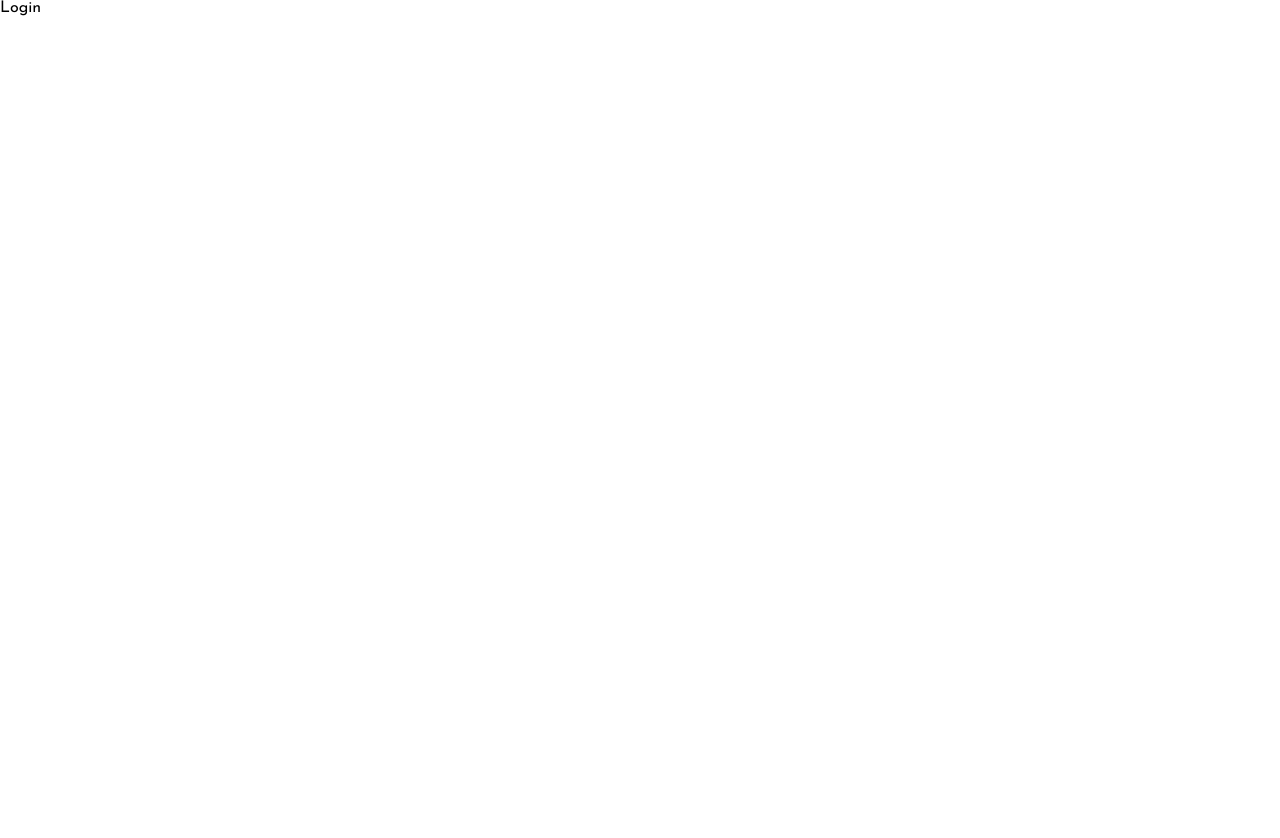
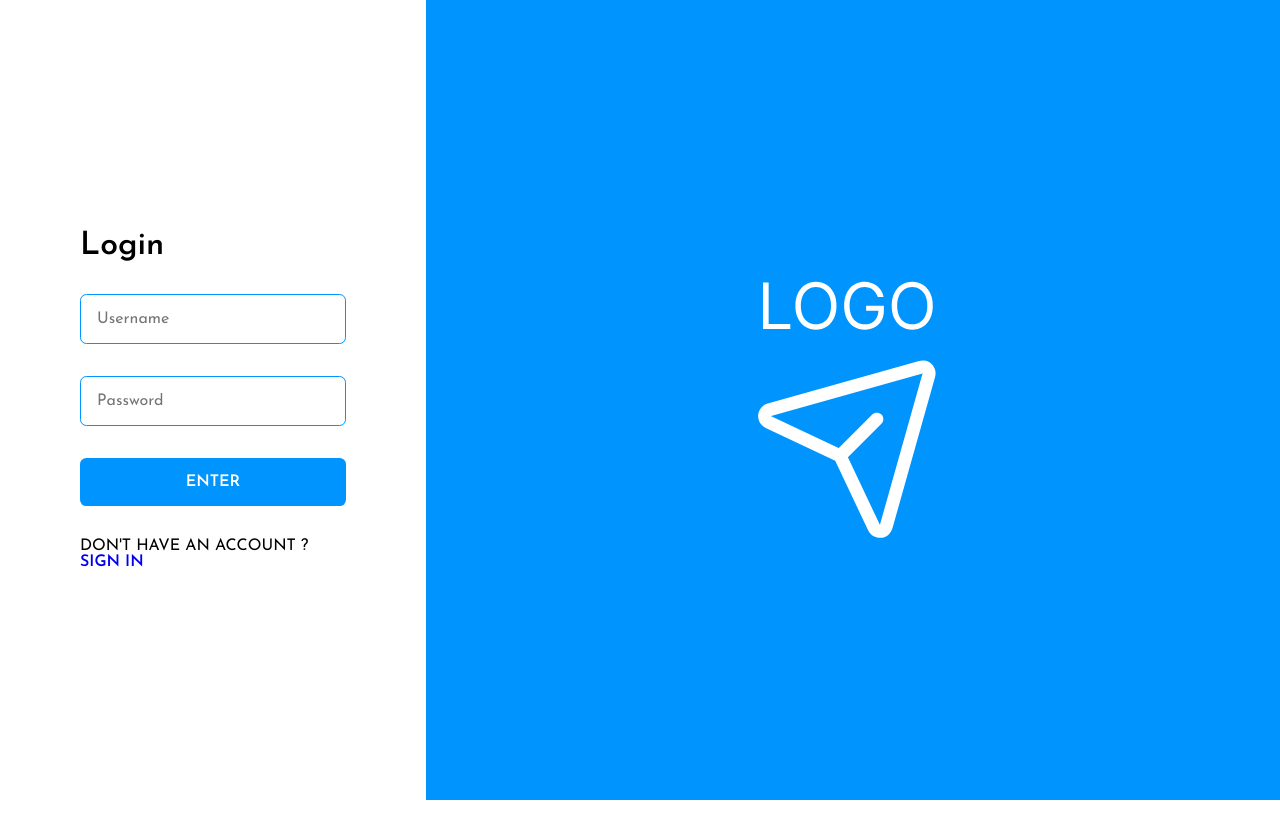
Before and after one commit to ESG-6566/salari_saedi_messenger_final_project, a React (Create React App) app in the folder client/: page /login in a window 1280 px wide. Shown: the top 838 px of the page. Before the commit the page ends 800 px from the top, so only its background shows below. Built offline with nearby package versions, Linux system fonts and the light colour scheme.

Commit message:
login page
login page coding
register page edit
new Moduls to install in client/node_modules:
1.	axios

```diff
--- a/client/src/pages/Login.jsx
+++ b/client/src/pages/Login.jsx
@@ -1,5 +1,190 @@
-import React from "react"
+import axios from "axios";
+//Axios is used to communicate with the backend
+import React, { useState, useEffect } from "react";
+import styled from "styled-components";
+import { Link, useNavigate } from "react-router-dom";
+//The useNavigate hook returns a function that lets you navigate programmatically, in between pages
 
-export default function Login(){
-    return <div>Login</div>
+// import Logo from "../assets/logo.svg";
+import Logo2 from "../assets/logo2.svg";
+//import styles from '../mystyle.module.css';
+import { ToastContainer, toast } from "react-toastify";
+import "react-toastify/dist/ReactToastify.css";
+import { loginRoute } from "../utils/APIRoutes";
+
+export default function Login() {
+   const navigate = useNavigate();
+
+   const toastOptions = {
+      position: "bottom-right",
+      autoClose: 8000,
+      pauseOnHover: true,
+      draggable: true,
+      theme: "dark",
+   };
+
+   const [values, setValues] = useState({
+      username: "",
+      password: "",
+   });
+
+
+
+   const handleValidation = () => {
+      //Checking the correctness of user inputs
+      const { password, username } = values;
+      if (password === "") {
+        toast.error("Username and password required.", toastOptions);
+         return false;
+      } else if (username.length === "" ) {
+         toast.error("Username and password required.", toastOptions);
+         return false;
+      }
+      return true;
+   };
+
+   const handleSubmit = async (event) => {
+      event.preventDefault();
+
+      if (handleValidation()) {
+         //  console.log("in validation", loginRoute);
+         const { username, password} = values;
+         const { data } = await axios.post(loginRoute, {
+            username,
+            password,
+         });
+         if (data.status === false) toast.error(data.message, toastOptions);
+         if (data.status === true) {
+            localStorage.setItem("chat-app-user", JSON.stringify(data.user));
+            // The JSON.stringify() static method converts a JavaScript value to a JSON string,
+         // optionally replacing values if a replacer function is specified or optionally including only the specified properties if a replacer array is specified.
+            navigate("/");
+            //navigat to chat page
+         }
+      }
+   };
+
+   const handleChange = (event) => {
+      setValues({ ...values, [event.target.name]: event.target.value });
+   };
+
+   //The Effect Hook lets us perform side effects in function components
+   useEffect(()=>{
+      //navigate to chat page if values are true and sets on local storage and dont stay in login
+      if(localStorage.getItem("chat-app-user")){
+         navigate('/')
+      }
+   },[]);
+
+   return (
+      <React.Fragment>
+         <FormContainer>
+            <form onSubmit={(event) => handleSubmit(event)}>
+               <div className="nrand">
+                  <h1>Login</h1>
+               </div>
+               <input
+                  type="text"
+                  placeholder="Username"
+                  name="username"
+                  onChange={(e) => handleChange(e)}
+                  min = "3"
+               />
+               <input
+                  type="password"
+                  placeholder="Password"
+                  name="password"
+                  onChange={(e) => handleChange(e)}
+               />
+               <button type="submit">Enter</button>
+               <span>
+                  Don't have an account ?<Link to="./register"> Sign in</Link>
+               </span>
+            </form>
+            <LogoField>
+               <img src={Logo2} />
+            </LogoField>
+         </FormContainer>
+         <ToastContainer />
+      </React.Fragment>
+   );
 }
+
+const LogoField = styled.div`
+   height: 100%;
+   width: 100%;
+   background-color: #0094ff;
+   justify-content: center;
+   align-items: center;
+   img {
+      margin: 30vh;
+   }
+`;
+
+const FormContainer = styled.div`
+   height: 100vh;
+   width: 100vw;
+   display: flex;
+   flex-direction: row;
+   justify-content: center;
+   align-items: center;
+   background-color: #white;
+   .brand {
+      display: flex;
+      align-items: center;
+      gap: 1rem;
+      justify-content: center;
+      img {
+         height: 5rem;
+      }
+      h1 {
+         color: white;
+         text-transform: uppercase;
+      }
+   }
+
+   form {
+      width: 50vw;
+      display: flex;
+      flex-direction: column;
+      gap: 2rem;
+      background-color: #white;
+      padding: 3rem 5rem;
+   }
+   input {
+      background-color: transparent;
+      padding: 1rem;
+      border: 0.1rem solid #0094ff;
+      border-radius: 0.4rem;
+      color: black;
+      width: 100%;
+      font-size: 1rem;
+      &:focus {
+         border: 0.1rem solid #997af0;
+         outline: none;
+      }
+   }
+   button {
+      background-color: #0094ff;
+      color: white;
+      padding: 1rem 2rem;
+      border: none;
+      font-weight: bold;
+      cursor: pointer;
+      border-radius: 0.4rem;
+      font-size: 1rem;
+      text-transform: uppercase;
+      &:hover {
+         background-color: #4e0eff;
+      }
+   }
+   span {
+      color: black;
+      text-transform: uppercase;
+      a {
+         color: #blue;
+         text-decoration: none;
+         font-weight: bold;
+      }
+   }
+`;
--- a/client/src/pages/Register.jsx
+++ b/client/src/pages/Register.jsx
@@ -1,9 +1,10 @@
-// handelsubmit const needs to uncomenting to send data to server port
-
 import axios from "axios";
+//Axios is used to communicate with the backend
 import React, { useState, useEffect } from "react";
 import styled from "styled-components";
 import { Link, useNavigate } from "react-router-dom";
+//The useNavigate hook returns a function that lets you navigate programmatically, in between pages
+
 // import Logo from "../assets/logo.svg";
 import Logo2 from "../assets/logo2.svg";
 //import styles from '../mystyle.module.css';
@@ -29,7 +30,16 @@ export default function Register() {
       confirmPassword: "",
    });
 
+   //The Effect Hook lets us perform side effects in function components
+   useEffect(()=>{
+      //navigate to chat page if values are true and sets on local storage and dont stay in register page
+      if(localStorage.getItem("chat-app-user")){
+         navigate('/')
+      }
+   },[]);
+
    const handleValidation = () => {
+      //Checking the correctness of user inputs
       const { password, confirmPassword, username, email } = values;
       if (password !== confirmPassword) {
          toast.error("password and confirm password should be same.", toastOptions);
@@ -54,17 +64,20 @@ export default function Register() {
       event.preventDefault();
 
       if (handleValidation()) {
-         //  console.log("in validation", registerRoute);
-         const { email, username, password, confirmPassword } = values;
+         const { email, username, password} = values;
          const { data } = await axios.post(registerRoute, {
             username,
             email,
             password,
          });
-         if (data.status === false) toast.error(data.message, toastOptions);
+         if (data.status === false)
+            toast.error(data.message, toastOptions);
          if (data.status === true) {
             localStorage.setItem("chat-app-user", JSON.stringify(data.user));
+            // The JSON.stringify() static method converts a JavaScript value to a JSON string,
+            // optionally replacing values if a replacer function is specified or optionally including only the specified properties if a replacer array is specified.
             navigate("/");
+            //navigat to chat page
          }
       }
    };
@@ -78,7 +91,7 @@ export default function Register() {
          <FormContainer>
             <form onSubmit={(event) => handleSubmit(event)}>
                <div className="nrand">
-                  <h1>app name</h1>
+                  <h1>Sign in</h1>
                </div>
                <input
                   type="text"
--- a/client/src/utils/APIRoutes.js
+++ b/client/src/utils/APIRoutes.js
@@ -1,3 +1,4 @@
+//this file used by axios nide module to send data
 export const host = "http://localhost:5000";
 export const registerRoute = `${host}/api/auth/register`;
 export const loginRoute = `${host}/api/auth/login`;
```
Also changed, not shown: 1 other file (tests, documents, lock files or other folders).
